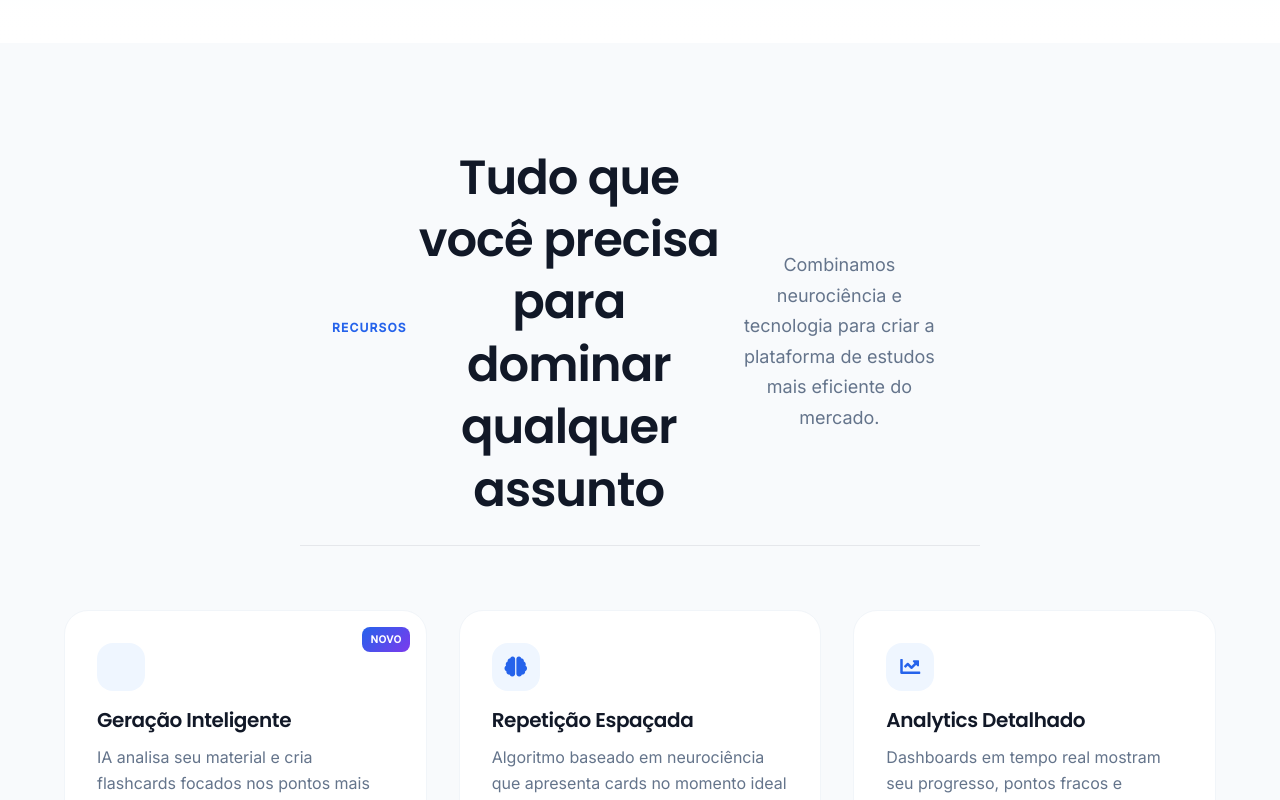
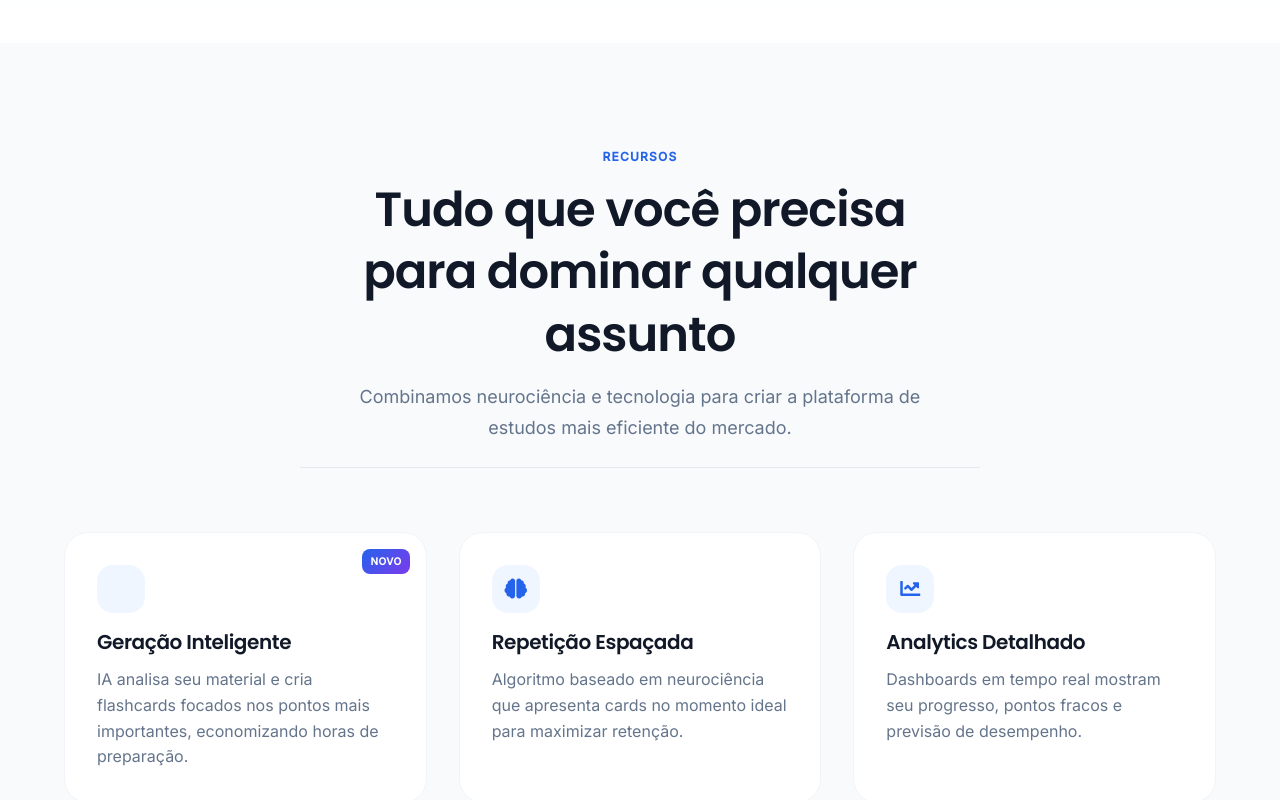
Before and after one commit to RD1707/project-recall, a React (Vite) app in the folder frontend/: page / in a window 1280 px wide. Shown: the part 820-1620 px from the top of the page. Built offline with nearby package versions, Linux system fonts and the light colour scheme.

Commit message:
Update landing.css

```diff
--- a/frontend/src/assets/css/landing.css
+++ b/frontend/src/assets/css/landing.css
@@ -179,8 +179,11 @@ section {
     height: 100%;
 }
 
-/* Section Headers */
+/* Section Headers - SUGESTÃO DE MELHORIA */
 .section-header {
+    display: flex; /* Adicionado */
+    flex-direction: column; /* Adicionado */
+    align-items: center; /* Adicionado */
     text-align: center;
     margin-bottom: var(--space-16);
     max-width: 680px;
```
